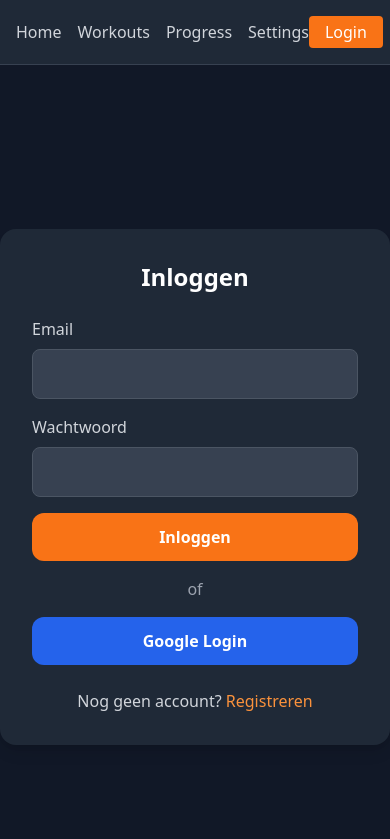
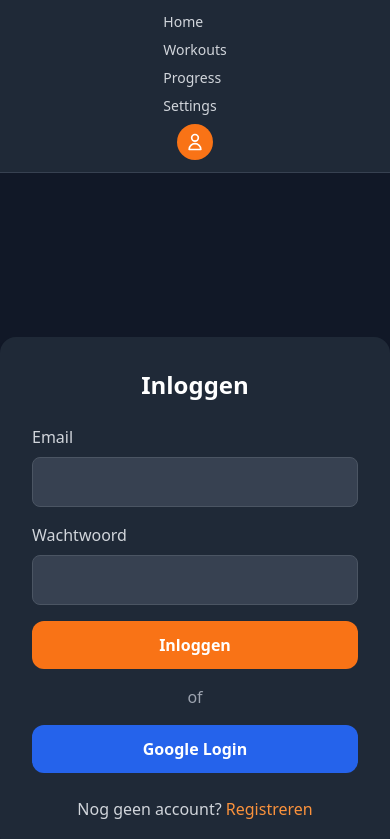
Before and after one commit to JaySchuurman/FitLog, a React (Vite) app: page /login in a window 390 px wide. Shown: the top 839 px of the page. Built offline with nearby package versions, Linux system fonts and the light colour scheme; no server answers.

Commit message:
Navbar dropdown fix added user details in dropdown and changed the button to a user account img

```diff
--- a/src/components/Navbar.jsx
+++ b/src/components/Navbar.jsx
@@ -2,13 +2,11 @@ import { NavLink, useNavigate } from "react-router-dom";
 import { useEffect, useState, useRef } from "react";
 import { auth } from "../firebase";
 import { onAuthStateChanged, signOut } from "firebase/auth";
-
 export default function Navbar() {
   const [user, setUser] = useState(null);
   const [dropdownOpen, setDropdownOpen] = useState(false);
   const navigate = useNavigate();
   const dropdownRef = useRef();
-
   // Auth listener
   useEffect(() => {
     const unsubscribe = onAuthStateChanged(auth, (currentUser) => {
@@ -16,7 +14,6 @@ export default function Navbar() {
     });
     return () => unsubscribe();
   }, []);
-
   // Close dropdown on click outside
   useEffect(() => {
     const handleClickOutside = (event) => {
@@ -27,22 +24,20 @@ export default function Navbar() {
     document.addEventListener("mousedown", handleClickOutside);
     return () => document.removeEventListener("mousedown", handleClickOutside);
   }, []);
-
   const handleLogout = async () => {
     await signOut(auth);
     setDropdownOpen(false);
     navigate("/login");
   };
-
   return (
-    <nav className="flex justify-between items-center bg-gray-800 p-4 border-b border-gray-700 relative overflow-visible">
+    <nav className="flex flex-col sm:flex-row justify-between items-center bg-gray-800 p-3 sm:p-4 border-b border-gray-700 relative overflow-visible">
       {/* Links */}
-      <div className="flex space-x-4">
+      <div className="flex flex-col sm:flex-row space-y-2 sm:space-y-0 sm:space-x-4 mb-2 sm:mb-0">
         <NavLink
           to="/"
           end
           className={({ isActive }) =>
-            isActive ? "text-orange-500 font-bold" : "text-gray-300"
+            isActive ? "text-orange-500 font-bold text-sm sm:text-base" : "text-gray-300 text-sm sm:text-base"
           }
         >
           Home
@@ -50,7 +45,7 @@ export default function Navbar() {
         <NavLink
           to="/workouts"
           className={({ isActive }) =>
-            isActive ? "text-orange-500 font-bold" : "text-gray-300"
+            isActive ? "text-orange-500 font-bold text-sm sm:text-base" : "text-gray-300 text-sm sm:text-base"
           }
         >
           Workouts
@@ -58,7 +53,7 @@ export default function Navbar() {
         <NavLink
           to="/progress"
           className={({ isActive }) =>
-            isActive ? "text-orange-500 font-bold" : "text-gray-300"
+            isActive ? "text-orange-500 font-bold text-sm sm:text-base" : "text-gray-300 text-sm sm:text-base"
           }
         >
           Progress
@@ -66,37 +61,54 @@ export default function Navbar() {
         <NavLink
           to="/settings"
           className={({ isActive }) =>
-            isActive ? "text-orange-500 font-bold" : "text-gray-300"
+            isActive ? "text-orange-500 font-bold text-sm sm:text-base" : "text-gray-300 text-sm sm:text-base"
           }
         >
           Settings
         </NavLink>
       </div>
-
-      {/* Login / Dropdown */}
+      {/* Account Dropdown */}
       <div className="relative" ref={dropdownRef}>
         <button
           onClick={() => setDropdownOpen((prev) => !prev)}
-          className="bg-orange-500 text-white py-1 px-4 rounded hover:bg-orange-400 cursor-pointer"
+          className="bg-orange-500 text-white p-2 rounded-full hover:bg-orange-400 cursor-pointer flex items-center justify-center"
+          aria-label="Account menu"
         >
-          {user ? user.email : "Login"}
+          <svg
+            xmlns="http://www.w3.org/2000/svg"
+            className="h-5 w-5 sm:h-6 sm:w-6"
+            fill="none"
+            viewBox="0 0 24 24"
+            stroke="currentColor"
+          >
+            <path
+              strokeLinecap="round"
+              strokeLinejoin="round"
+              strokeWidth={2}
+              d="M16 7a4 4 0 11-8 0 4 4 0 018 0zM12 14a7 7 0 00-7 7h14a7 7 0 00-7-7z"
+            />
+          </svg>
         </button>
-
         {/* Dropdown menu */}
         {dropdownOpen && (
-          <div className="absolute right-0 mt-2 w-48 bg-gray-700 rounded shadow-lg z-50 border border-gray-600">
+          <div className="absolute right-0 mt-2 w-40 bg-gray-700 rounded shadow-lg z-50 border border-gray-600">
+            {user && (
+              <div className="px-4 py-2 text-gray-200 text-sm border-b border-gray-600">
+                {user.email}
+              </div>
+            )}
             {!user && (
               <>
                 <NavLink
                   to="/login"
-                  className="block px-4 py-2 text-gray-200 hover:bg-gray-600"
+                  className="block px-4 py-2 text-gray-200 text-sm hover:bg-gray-600"
                   onClick={() => setDropdownOpen(false)}
                 >
                   Inloggen
                 </NavLink>
                 <NavLink
                   to="/login?mode=register"
-                  className="block px-4 py-2 text-gray-200 hover:bg-gray-600"
+                  className="block px-4 py-2 text-gray-200 text-sm hover:bg-gray-600"
                   onClick={() => setDropdownOpen(false)}
                 >
                   Registreren
@@ -106,7 +118,7 @@ export default function Navbar() {
             {user && (
               <button
                 onClick={handleLogout}
-                className="w-full text-left px-4 py-2 text-gray-200 hover:bg-gray-600"
+                className="w-full text-left px-4 py-2 text-gray-200 text-sm hover:bg-gray-600"
               >
                 Logout
               </button>
```
